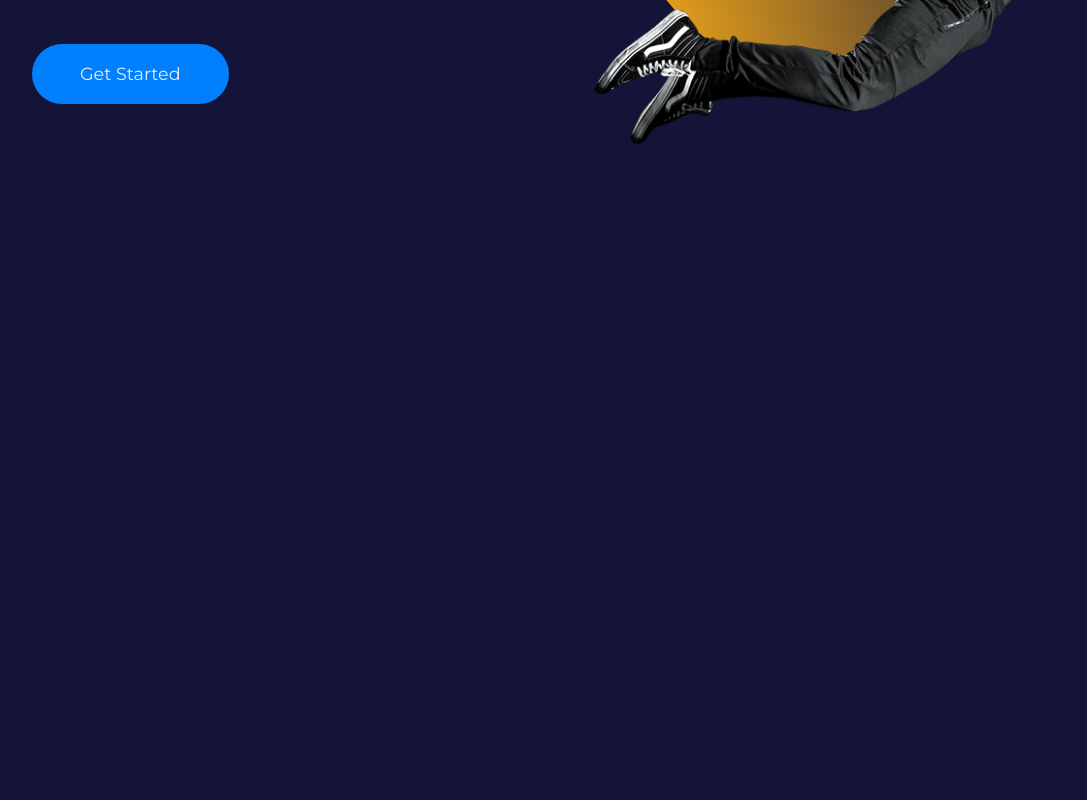
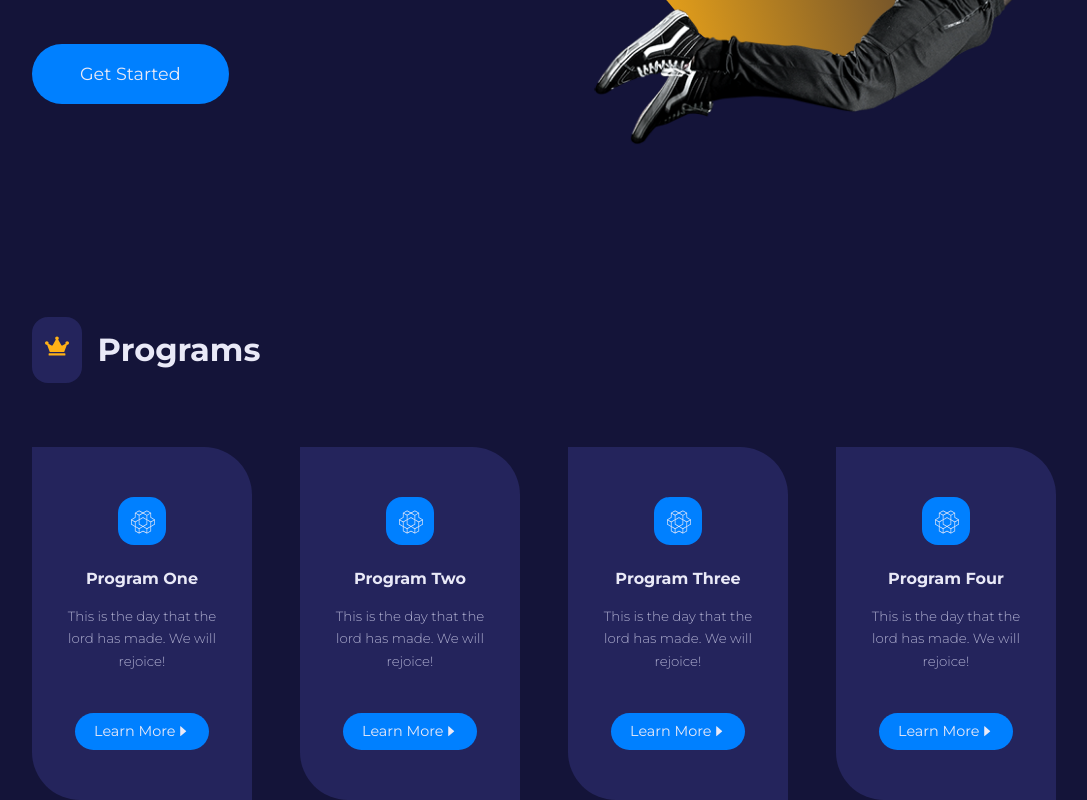
Before and after one commit to Antonio-74/VawulensProject, a React (Create React App) app in the folder vawulens/: page / in a window 1280 px wide. Shown: the part 547-1347 px from the top of the page, without its empty margins (96-1183 px from the left). Before the commit the page ends 800 px from the top, so only its background shows below. Built offline with nearby package versions, Linux system fonts and the light colour scheme.

Commit message:
Programs section created

```diff
--- /dev/null
+++ b/vawulens/src/UI/Card.jsx
@@ -0,0 +1,11 @@
+import React from 'react';
+
+const Card = ({className, children}) => {
+  return (
+    <article className={`card ${className}`}>
+        {children}
+    </article>
+  )
+}
+
+export default Card
--- /dev/null
+++ b/vawulens/src/components/Programs.jsx
@@ -0,0 +1,31 @@
+import React from 'react'
+import { FaCrown } from 'react-icons/fa';
+import SectionHead from './SectionHead';
+import { programs } from '../data';
+import Card from '../UI/Card';
+import { Link } from 'react-router-dom';
+import { AiFillCaretRight } from 'react-icons/ai';
+
+function Programs() {
+  return (
+    <section className='programs'>
+        <div className="container programs__container">
+            <SectionHead icon={<FaCrown />} title="Programs" />
+            <div className="programs__wrapper">
+                {programs.map(({id, icon, title, info, path}) => {
+                    return (
+                        <Card className='programs__program' key={id}>
+                            <span>{icon}</span>
+                            <h4>{title}</h4>
+                            <small>{info}</small>
+                            <Link to={path} className='btn sm'>Learn More <AiFillCaretRight /></Link>
+                        </Card>
+                    )
+                })}
+            </div>
+        </div>
+    </section>
+  )
+}
+
+export default Programs
--- /dev/null
+++ b/vawulens/src/components/SectionHead.jsx
@@ -0,0 +1,12 @@
+import React from 'react'
+
+function SectionHead({icon, title, className}) {
+  return (
+    <div className={`section__head ${className}`}>
+        <span>{icon}</span>
+        <h2>{title}</h2>
+    </div>
+  )
+}
+
+export default SectionHead
--- a/vawulens/src/index.css
+++ b/vawulens/src/index.css
@@ -95,3 +95,64 @@
 .btn.sm:hover {
     background-color: var(--color-gray-100);
 }
+
+
+section {
+    margin-top: 10rem;
+}
+
+.section__head {
+    display: flex;
+    align-items: center;
+    gap: 1rem;
+}
+
+.section__head span {
+    background-color: var(--color-gray-500);
+    padding: 0.8rem;
+    border-radius: 1rem;
+    color: var(--color-secondary);
+    font-size: 1.5rem;
+}
+
+
+.card {
+    background-color: var(--color-gray-500);
+    border: 2px solid transparent;
+    text-align: center;
+    padding: 3rem 2rem;
+    border-radius: 0 3rem 0 3rem;
+    transition: var(--transition);
+}
+
+.card:hover {
+    background: transparent;
+    border-color: var(--color-gray-400);
+    cursor: default;
+}
+
+.card span {
+    width: 3rem;
+    height: 3rem;
+    background-color: var(--color-primary);
+    color: var(--color-gray-100);
+    font-size: 1.5rem;
+    padding: 0.8rem;
+    display: grid;
+    place-items: center;
+    margin-bottom: 1.5rem;
+    margin-inline: auto;
+    border-radius: 1rem;
+    transition: var(--transition);
+}
+
+.card:hover span {
+    background-color: var(--color-secondary);
+    color: var(--color-gray-600);
+}
+
+.card small {
+    margin-top: 1rem;
+    display: block;
+    font-weight: 300;
+}
--- a/vawulens/src/pages/home/Home.jsx
+++ b/vawulens/src/pages/home/Home.jsx
@@ -1,11 +1,13 @@
 import React from 'react';
 import MainHeader from '../../components/MainHeader';
+import Programs from '../../components/Programs';
 import './home.css';
 
 const Home = () => {
   return (
     <>
       <MainHeader />
+      <Programs />
     </>
   )
 }
--- a/vawulens/src/pages/home/home.css
+++ b/vawulens/src/pages/home/home.css
@@ -52,3 +52,27 @@
 .main__header:hover .main__header-circle {
     filter: blur(15px);
 }
+
+/*=================================== PROGRAMS ================================*/
+.programs {
+    margin-top: 4rem;
+}
+
+.programs__wrapper {
+    display: grid;
+    grid-template-columns: repeat(4, 1fr);
+    gap: 3rem;
+    margin-top: 4rem;
+}
+
+.programs__program a {
+    margin-top: 2.5rem;
+    display: flex;
+    align-items: center;
+    justify-content: center;
+}
+
+.programs__program:hover a {
+    background-color: var(--color-secondary);
+    color: var(--color-gray-600);
+}
```
